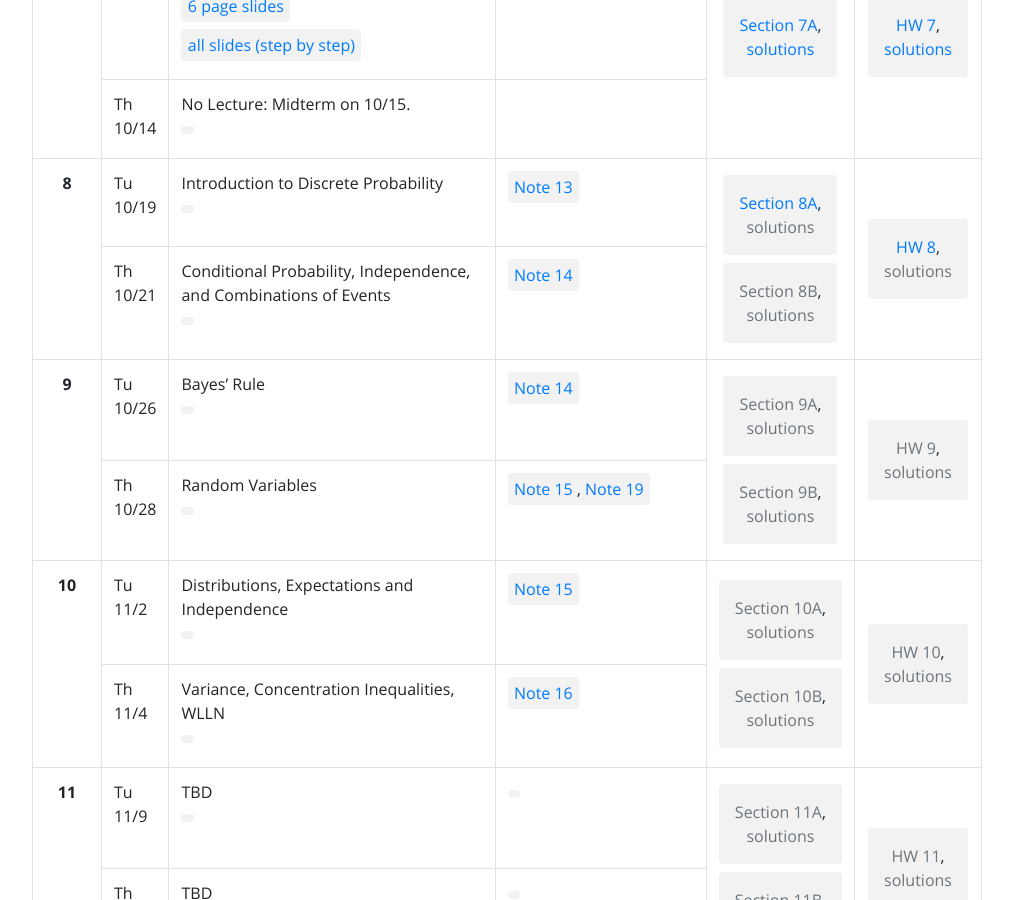
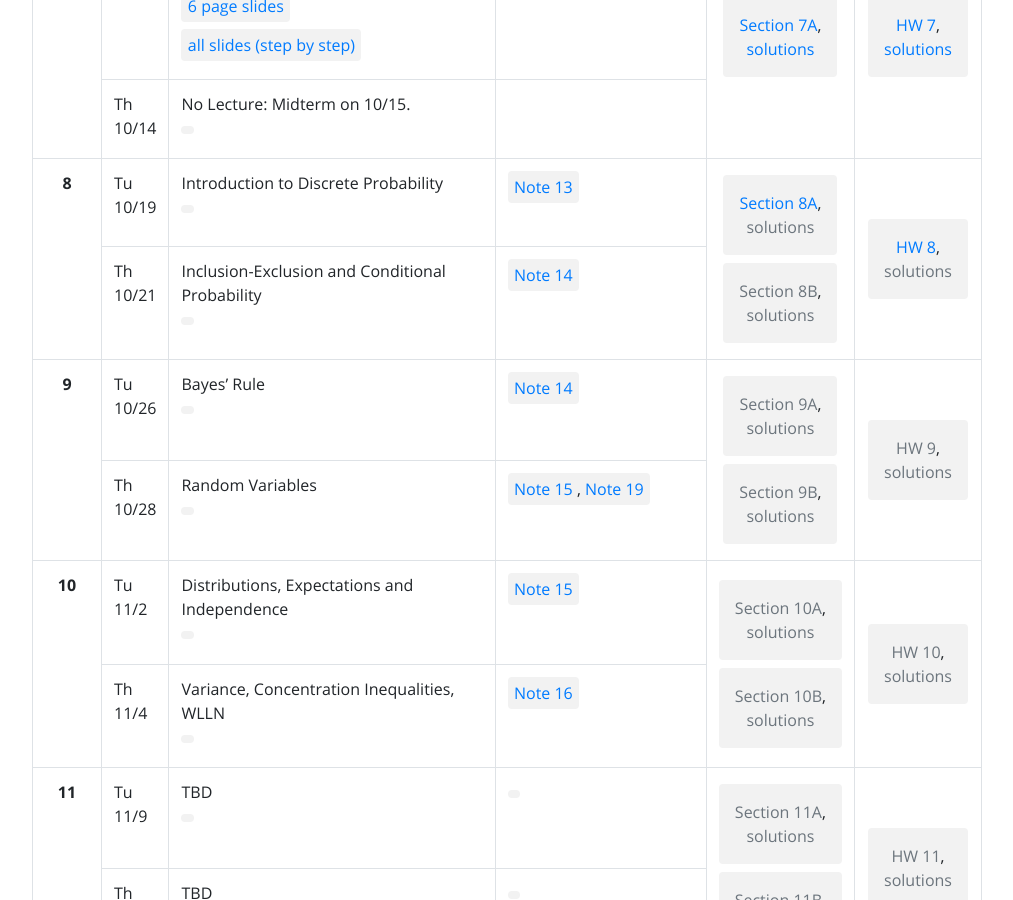
Before and after one commit to tsgoten/cs70-website, a Jekyll site: the page built from index.html, in a window 1280 px wide and 900 px high, scrolled down 2666 px. Shown: the whole window, without its empty margins (133-1146 px from the left). Built offline with Jekyll 4.4.1, drawn with Linux system fonts in a browser that asks for light colours.

Commit message:
updated lecture title

```diff
--- a/_data/materials/week_8.yml
+++ b/_data/materials/week_8.yml
@@ -12,7 +12,7 @@
 - type: lec
   date: "10/21"
   week: 8
-  title: "Conditional Probability, Independence, and Combinations of Events"
+  title: "Inclusion-Exclusion and Conditional Probability"
   reading_text: [14]
   webcast:
   password:
```
